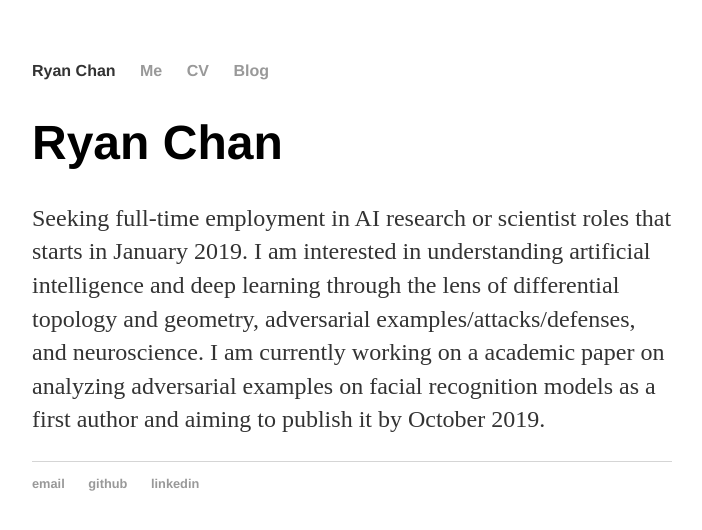
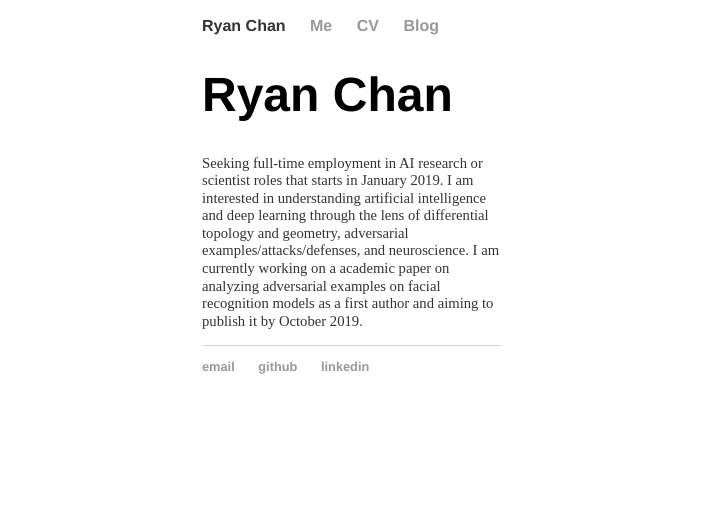
Before and after one commit to ryanchankh/ryanchankh.github.io, a Jekyll site: the page built from index.html, in a window 1280 px wide. Shown: the top 530 px of the page, without its empty margins (288-990 px from the left). Built offline with Jekyll 4.4.1, drawn with Linux system fonts in a browser that asks for light colours.

Commit message:
update margins

```diff
--- a/css/main.css
+++ b/css/main.css
@@ -1,9 +1,12 @@
-body { margin: 60px auto; width: 50%; }
+body {
+  width: 300px;
+  margin: auto;
+}
 
 a { text-decoration: none; color: #999; }
 a:hover { text-decoration: underline; }
 
-p, ul { font-size: 1.5em; line-height: 1.4em; color: #333; }
+p, ul { font-size: 11pt; line-height: 1.2em; color: #333; }
 
 h1, h2, h3, h4 { font-family: 'Helvetica', 'Arial', 'Sans-Serif'; }
 h1 { font-size: 3em;  }
```
